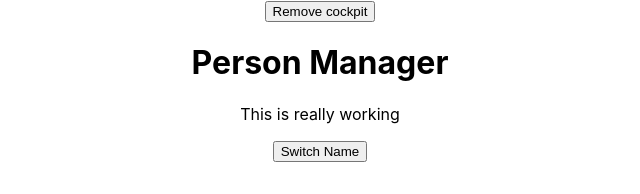
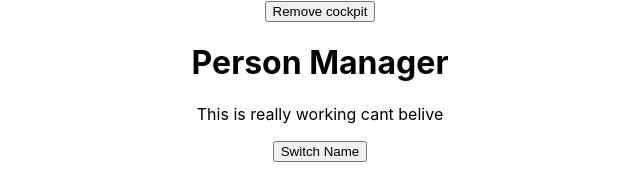
Before and after one commit to talhabutt1996/React, a React app: page / in a window 1280 px wide. Shown: the top 194 px of the page, without its empty margins (320-960 px from the left). Built offline with nearby package versions, Linux system fonts and the light colour scheme.

Commit message:
Update Cockpit.js

```diff
--- a/src/Cockpit/Cockpit.js
+++ b/src/Cockpit/Cockpit.js
@@ -25,7 +25,7 @@ const Cockpit = (props) => {
     return (
         <div>
             <h1 >{props.title}</h1>
-            <p className={classes.join(" ")}> This is really working</p>
+            <p className={classes.join(" ")}> This is really working cant belive</p>
             <button onClick={props.clicked}>Switch Name</button>
         </div >
     )
```
